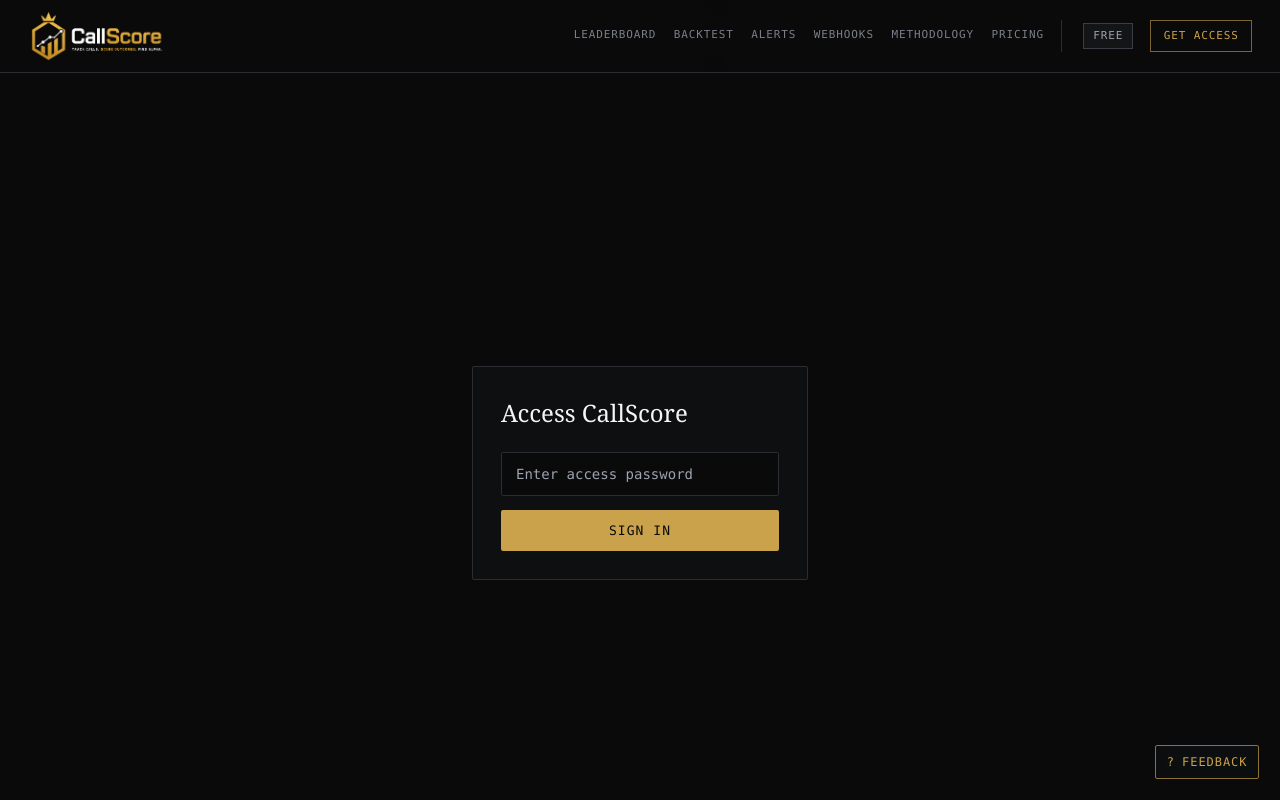
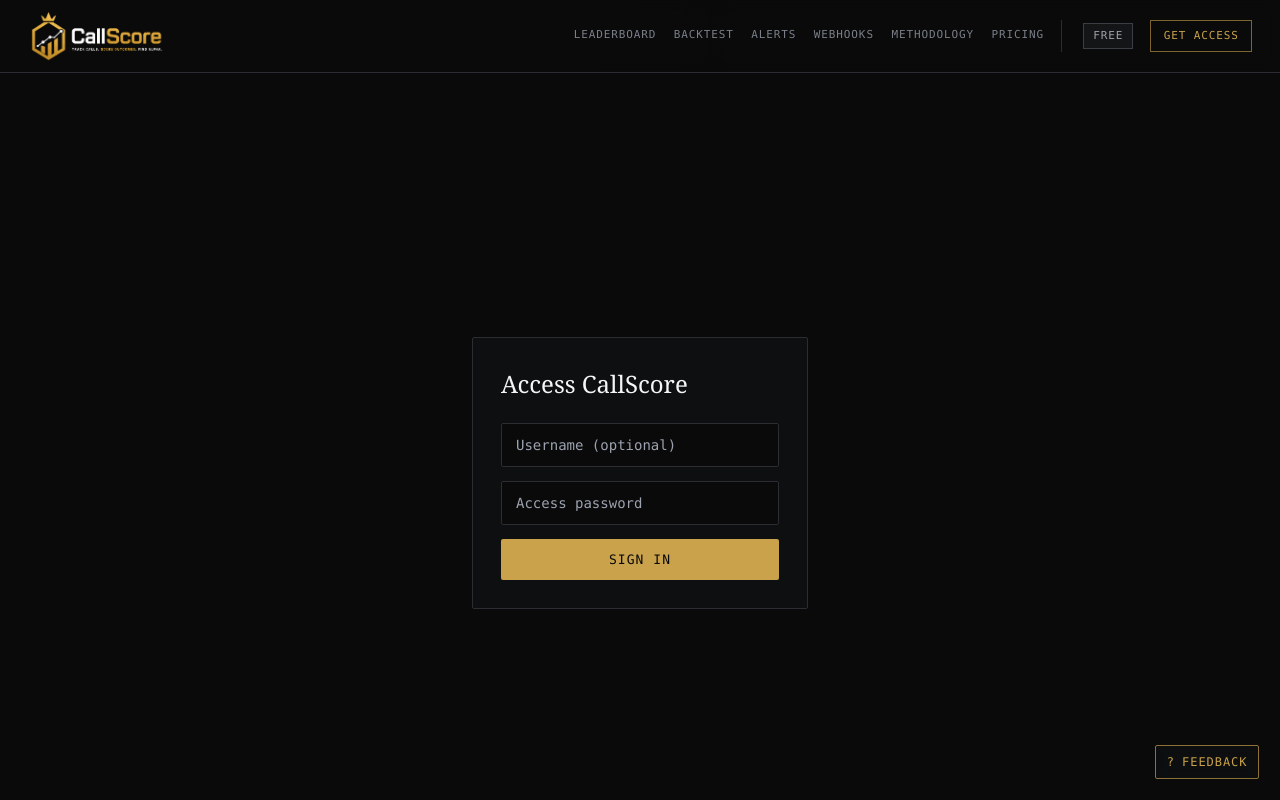
Before and after one commit to OmarA1-Bakri/CallScore, a Next.js app: page /login in a window 1280 px wide. Shown: the top 800 px of the page. Built offline with nearby package versions, Linux system fonts and the light colour scheme; no server answers.

Commit message:
feat: add username field to login, multi-tier support

```diff
--- a/src/app/api/auth/login/route.ts
+++ b/src/app/api/auth/login/route.ts
@@ -5,19 +5,19 @@
 const FREE_PASSWORD = process.env.NON_WHOP_ACCESS_PASSWORD;
 const ALPHA_PASSWORD = process.env.ALPHA_ACCESS_PASSWORD;
 
-function resolveTier(password: string): Tier | null {
+function resolveTier(password) {
   if (ALPHA_PASSWORD && ALPHA_PASSWORD.length >= 8 && password === ALPHA_PASSWORD) return "alpha";
   if (FREE_PASSWORD && FREE_PASSWORD.length >= 8 && password === FREE_PASSWORD) return "free";
   return null;
 }
 
-export async function POST(request: NextRequest): Promise<NextResponse> {
+export async function POST(request) {
   if (!FREE_PASSWORD || FREE_PASSWORD.length < 8) {
     return NextResponse.json({ error: "Not configured" }, { status: 500 });
   }
 
   const body = await request.json().catch(() => ({}));
-  const { password } = body as { password?: string };
+  const { username, password } = body;
   if (!password) {
     return NextResponse.json({ error: "Password required" }, { status: 400 });
   }
@@ -27,12 +27,16 @@
     return NextResponse.json({ error: "Invalid password" }, { status: 401 });
   }
 
-  await createSession(`non-whop-${tier}`, tier, "");
+  const userId = username && username.trim().length > 0
+    ? "non-whop-" + username.trim()
+    : "non-whop-" + tier;
 
-  return NextResponse.json({ ok: true, tier });
+  await createSession(userId, tier, "");
+
+  return NextResponse.json({ ok: true, tier, userId });
 }
 
-export async function GET(): Promise<NextResponse> {
+export async function GET(request) {
   return NextResponse.json(
     { error: "Method not allowed" },
     { status: 405, headers: { Allow: "POST" } }
--- a/src/app/login/page.tsx
+++ b/src/app/login/page.tsx
@@ -4,6 +4,7 @@
 import { useRouter } from "next/navigation";
 
 export default function LoginPage() {
+  const [username, setUsername] = useState("");
   const [password, setPassword] = useState("");
   const [error, setError] = useState("");
   const router = useRouter();
@@ -15,14 +16,16 @@
     const res = await fetch("/api/auth/login", {
       method: "POST",
       headers: { "Content-Type": "application/json" },
-      body: JSON.stringify({ password }),
+      body: JSON.stringify({ username: username || undefined, password }),
     });
+
+    const data = await res.json();
 
     if (res.ok) {
       router.push("/");
       router.refresh();
     } else {
-      setError("Invalid password");
+      setError(data.error || "Invalid credentials");
     }
   }
 
@@ -31,10 +34,18 @@
       <form onSubmit={handleSubmit} className="border border-ink-250 bg-ink-50 p-8 max-w-sm w-full" style={{ borderRadius: 2 }}>
         <h1 className="font-serif text-[24px] text-ink-900 mb-6">Access CallScore</h1>
         <input
+          type="text"
+          value={username}
+          onChange={(e) => setUsername(e.target.value)}
+          placeholder="Username (optional)"
+          className="w-full border border-ink-250 bg-ink-0 px-4 py-3 font-mono text-[14px] text-ink-900 mb-4 focus:outline-none focus:border-accent"
+          style={{ borderRadius: 2 }}
+        />
+        <input
           type="password"
           value={password}
           onChange={(e) => setPassword(e.target.value)}
-          placeholder="Enter access password"
+          placeholder="Access password"
           className="w-full border border-ink-250 bg-ink-0 px-4 py-3 font-mono text-[14px] text-ink-900 mb-4 focus:outline-none focus:border-accent"
           style={{ borderRadius: 2 }}
         />
```
